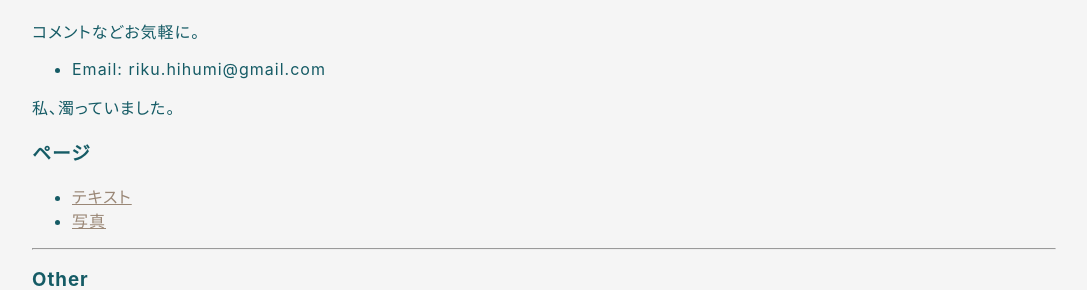
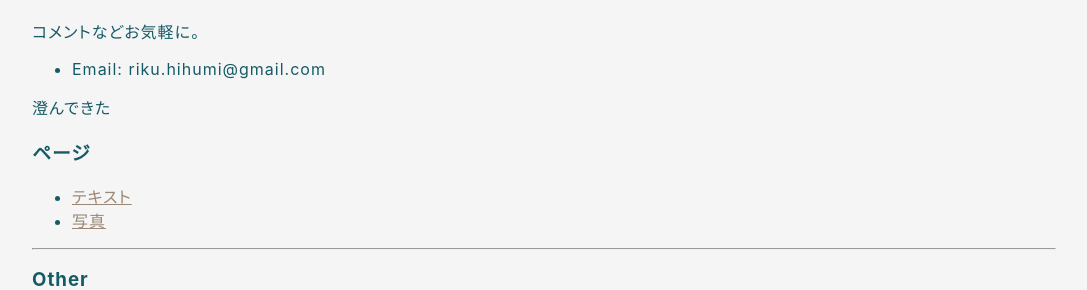
Before and after one commit to hihumi-riku/hihumi-riku.github.io, a Jekyll site: the page built from index.md, in a window 1280 px wide. Shown: the part 328-618 px from the top of the page, without its empty margins (96-1183 px from the left). Built offline with Jekyll 4.4.1, drawn with Linux system fonts in a browser that asks for light colours.

Commit message:
Update index.md

```diff
--- a/index.md
+++ b/index.md
@@ -9,7 +9,7 @@ title: ヒフミ　リクのページ
 コメントなどお気軽に。
 - Email: riku.hihumi@gmail.com
 
-私、濁っていました。
+澄んできた
 
 
 
```
